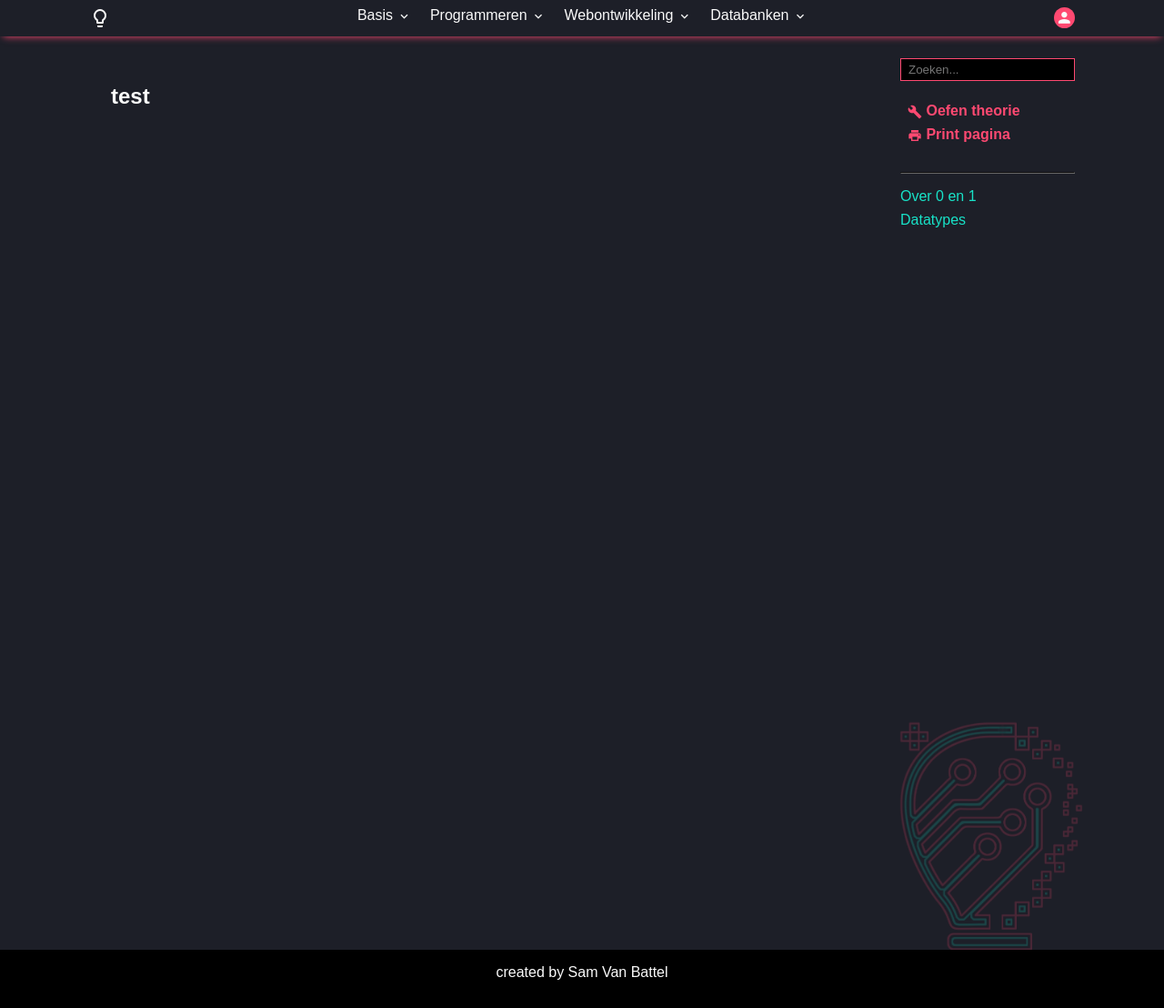
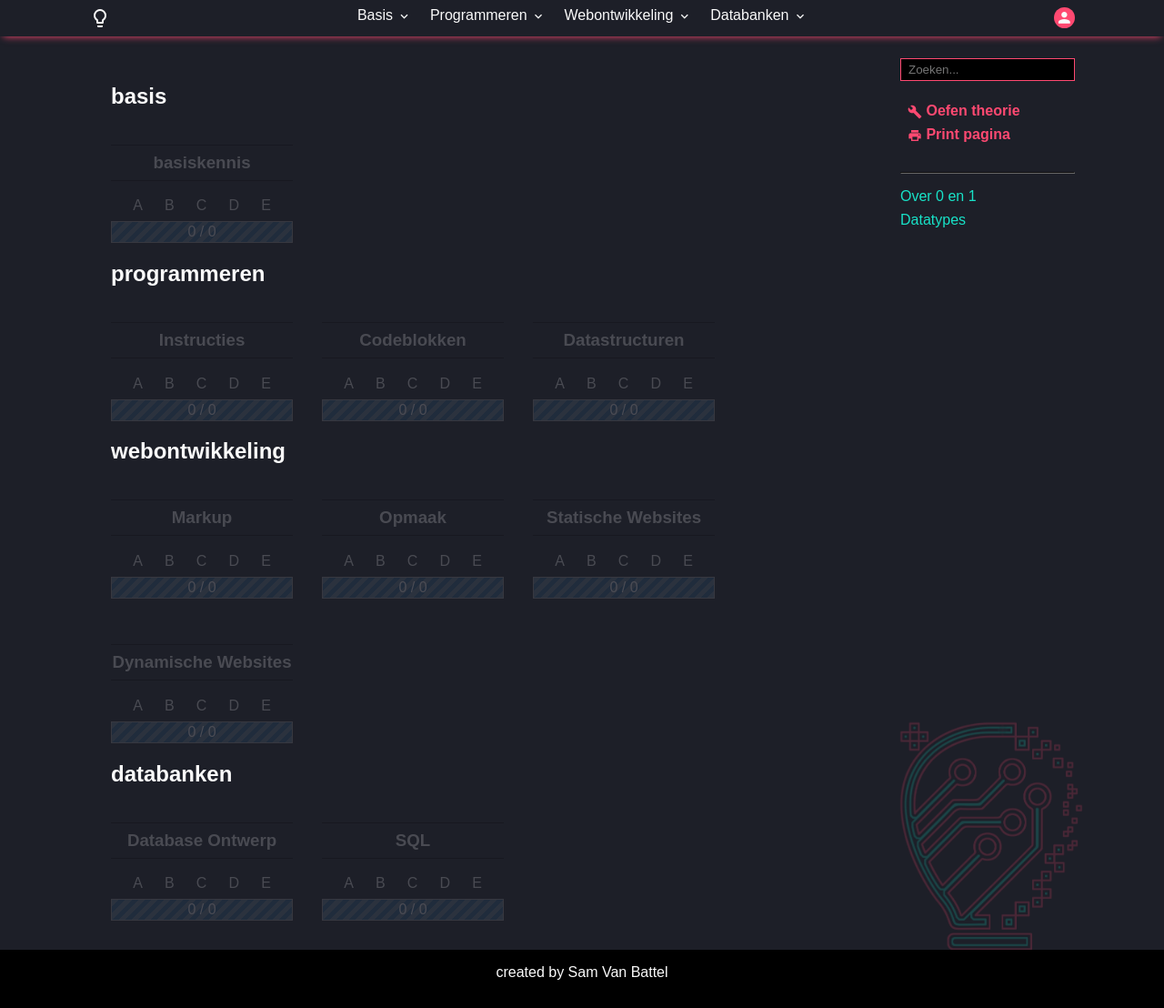
Before and after one commit to T-INFORMATICA/t-informatica.github.io, a Jekyll site: the page built from lms-reportcard.html, in a window 1280 px wide and 1108 px high. Shown: the whole window at 91% size. Built offline with Jekyll 4.4.1, drawn with Linux system fonts in a browser that asks for light colours; comment, search, counter and statistics services are not loaded.

Commit message:
update
added reportcard

```diff
--- /dev/null
+++ b/_includes/reportcard-subject.html
@@ -0,0 +1,15 @@
+<div class="subjectResultCard" id="{{include.id}}" data-results="" data-resultdates="" style="opacity: 0.2;">
+    <h3>{{include.subject}}</h3>
+    <ul>
+        <li class="A">A</li>
+        <li class="B">B</li>
+        <li class="C">C</li>
+        <li class="D">D</li>
+        <li class="E">E</li>
+    </ul>
+    <div class="progressbar-bg">
+        {% assign total = include.progressTotal | times: 1.0 %}
+        <div class="progressbar-progress" style="width: {{include.progress | divided_by: total | times: 100}}%"></div>
+        <p class="progressbar-label">{{include.progress}} / {{include.progressTotal}}</p>
+    </div>
+</div>
--- a/assets/css/blocks.css
+++ b/assets/css/blocks.css
@@ -53,4 +53,59 @@ pre {
     background-size: 200px;
     background-attachment: fixed;
     z-index: -1;
-  }
+}
+
+.courseResults {
+    display: flex;
+    flex-flow: row wrap;
+    justify-content: flex-start;
+    gap: 32px;
+}
+
+.subjectResultCard {
+    width: 200px;
+}
+
+.subjectResultCard>ul {
+    list-style-type: none;
+    display: flex;
+    justify-content: space-evenly;
+    margin: 8px 0;
+    padding: 0;
+}
+
+.subjectResultCard>h3 {
+    width: 100%;
+    min-width: 100%;
+    text-overflow: ellipsis;
+    overflow: hidden;
+    white-space: nowrap;
+    text-align: center;
+    border-top: 1px solid black;
+    border-bottom: 1px solid black;
+    padding: 8px 0;
+    letter-spacing: unset;
+}
+
+.subjectResultCard .progressbar-bg {
+    height: 24px;
+    border: 1px solid #a1a1a1;
+    position: relative;
+    background-color: #cbd8e3;
+}
+
+.subjectResultCard .progressbar-progress {
+    background-color: #30638e;
+    height: 100%;
+    background: repeating-linear-gradient(-45deg, #658096, #658096 5px, #30638e 5px, #30638e 10px);
+}
+
+.subjectResultCard .progressbar-label {
+    position: absolute;
+    top: 0px;
+    margin: 0;
+    padding: 2px;
+    text-align: center;
+    width: 100%;
+    color: white;
+}
--- /dev/null
+++ b/assets/data/client_secret.json
@@ -0,0 +1 @@
+{"web":{"client_id":"98644782241-86b9jhqcd180n75af07e21vnkia9n7k9.apps.googleusercontent.com","project_id":"grade-tool","auth_uri":"https://accounts.google.com/o/oauth2/auth","token_uri":"https://oauth2.googleapis.com/token","auth_provider_x509_cert_url":"https://www.googleapis.com/oauth2/v1/certs","client_secret":"1Uw3nxHD5Mhmea1ZUkupQ0bj","redirect_uris":["http://svb.piustien.net/GRADE-TOOL2/gauth.php","http://svb.piustien.net/_t-inf-lms/gauth.php"],"javascript_origins":["http://svb.piustien.net"]}}
--- a/lms-reportcard.html
+++ b/lms-reportcard.html
@@ -2,4 +2,12 @@
 layout: lms
 ---
 
-<h1>test</h1>
+{%- for coursedata in site.data.courses %}
+    <h1>{{coursedata.name}}</h1>
+    <div class="courseResults">
+    {% for subjectdata in coursedata.subjects %}
+        {% assign subjectid=subjectdata.name | remove: " " | downcase %}
+        {% include reportcard-subject.html id=subjectid subject=subjectdata.name progress=0 progressTotal=0 %}
+    {%endfor%}
+    </div>
+{% endfor %}
```
Also changed, not shown: assets/data/definitions.json (added, +40 -0 lines), assets/data/definitionsCategories.json (added, +31 -0 lines), assets/data/leerling.json (added, +57 -0 lines), assets/data/lessons.json (added, +44 -0 lines), assets/data/search.json (added, +18 -0 lines), assets/data/subjectCategories.json (added, +13 -0 lines).
